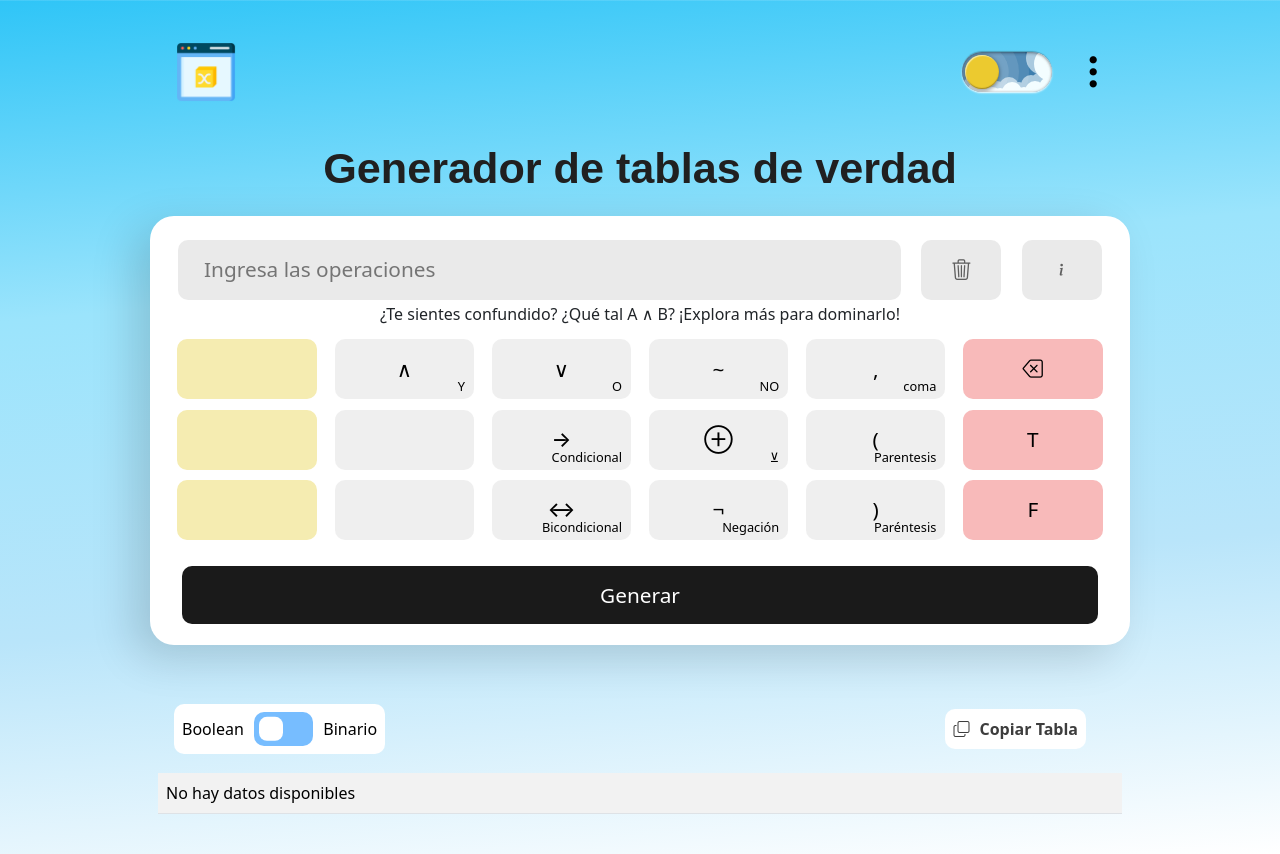
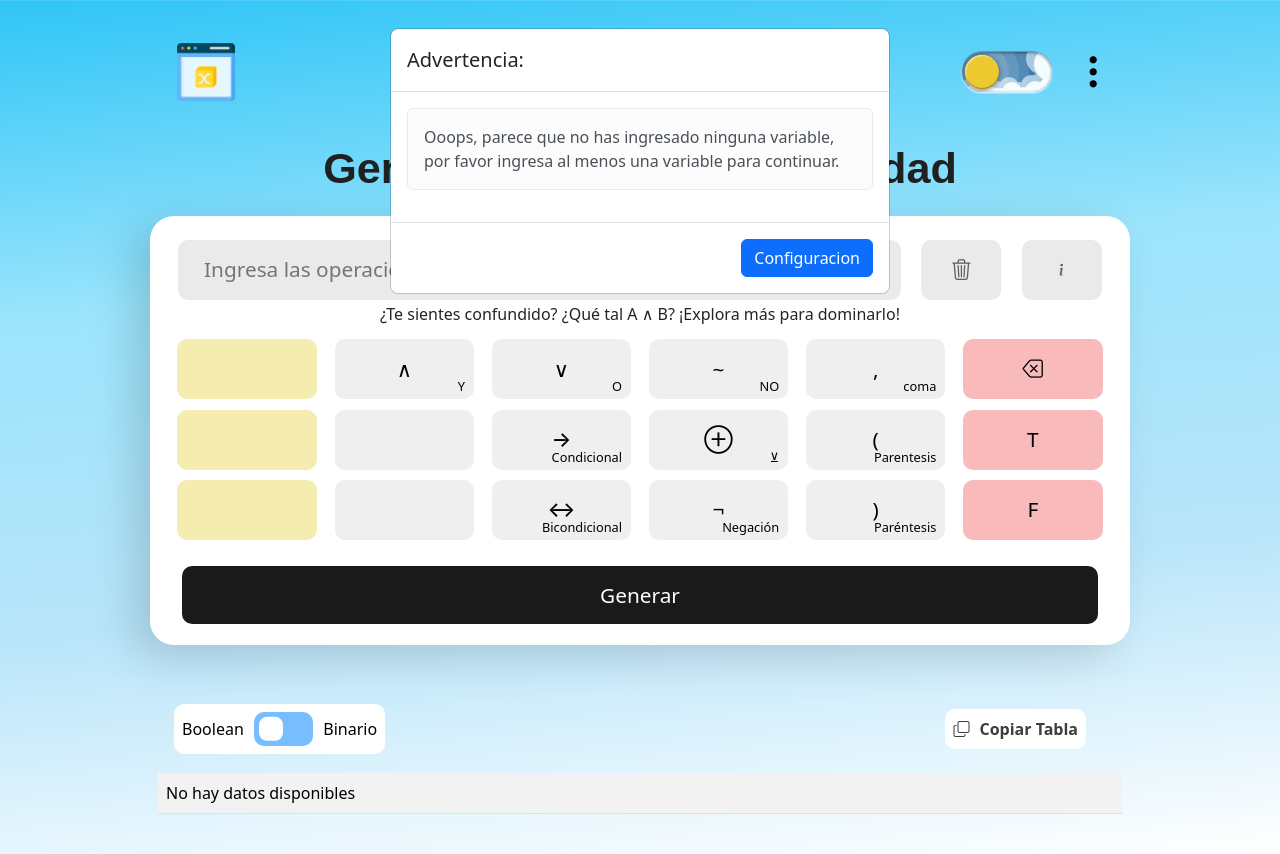
Before and after one commit to KEVIN01306/Tablas_de_verdad, a React (Vite) app in the folder front-tablas/: page / in a window 1280 px wide. Built offline with nearby package versions, Linux system fonts and the light colour scheme.

Commit message:
commit-validacion-variables

```diff
--- a/front-tablas/package.json
+++ b/front-tablas/package.json
@@ -18,6 +18,7 @@
   },
   "devDependencies": {
     "@eslint/js": "^9.22.0",
+    "@types/bootstrap": "^5.2.10",
     "@types/react": "^19.0.8",
     "@types/react-dom": "^19.0.3",
     "@vitejs/plugin-react": "^4.3.4",
--- a/front-tablas/src/components/keyboard.tsx
+++ b/front-tablas/src/components/keyboard.tsx
@@ -1,6 +1,8 @@
 import { useState,useEffect } from "react";
 import { useParams } from "react-router-dom";
-import { ModalInformacionE,ModalInformacionP } from "./modal";
+import { ModalInformacionE,ModalInformacionP,ModalNotVariables } from "./modal";
+import { Modal } from "bootstrap";
+
 
 const TittleKeyboard = () => {
     return (
@@ -50,7 +52,24 @@ const Tecla = ({
 };
 
 const TeclasKeyboard = ({ agregarCaracter, borrarUltimo }: { agregarCaracter: (val: string) => void; borrarUltimo: () => void }) => {
+        const cerrarBackdrop = () => {
+            setTimeout(() => {
+                document.querySelectorAll(".modal-backdrop").forEach(backdrop => backdrop.remove());
+                document.body.classList.remove("modal-open"); // Elimina clase que bloquea el scroll
+                document.body.style.overflow = "auto"; // Restaura el scroll normal
+            }, 300); // Tiempo suficiente para que el modal desaparezca antes de limpiar
+        };
         const valorString = localStorage.getItem("Proposiciones") ;
+        console.log("ValorString:",valorString);
+        const modalElement = document.getElementById('advertenciaV');
+        if (modalElement) {  // Asegura que no es null
+            const modal = new Modal(modalElement);
+            if (valorString === null){
+                cerrarBackdrop();
+                modal.show();
+            }
+        }
+
     const valor = valorString ? JSON.parse(valorString) : [];
     return (
         <div className="container-teclas-keyboard row">
@@ -269,6 +288,7 @@ const Keyboard = () => {
 
     return (
         <>
+            <ModalNotVariables/>
             <ModalInformacionE/>
             <ModalInformacionP/>
             <TittleKeyboard />
--- a/front-tablas/src/components/modal.tsx
+++ b/front-tablas/src/components/modal.tsx
@@ -1,7 +1,7 @@
 
 
-
-
+import { Modal } from "bootstrap";
+import { useNavigate } from "react-router-dom"
 
 
 
@@ -177,3 +177,53 @@ export const ModalInformacionP = () => {
         </>
     )
 }
+
+export const ModalNotVariables = () =>  {
+
+    const navigate = useNavigate()
+
+    const irProposiciones = () =>{
+        cerrarModal()
+        navigate('/configuracion/TableVariables')
+    }
+
+    const cerrarModal = () => {
+        const modalElement = document.querySelector("#advertenciaV");
+
+        if (modalElement) {
+            const modal = Modal.getInstance(modalElement) || new Modal(modalElement);
+            modal.hide();
+
+            // Espera un poco y elimina el fondo gris si queda activo
+            setTimeout(() => {
+                const backdrop = document.querySelector(".modal-backdrop");
+                if (backdrop) {
+                    backdrop.remove();
+                    document.body.classList.remove("modal-open"); // Evita que el scroll quede bloqueado
+                    document.body.style.overflow = "auto"; // Restaura el scroll si se bloqueó
+                }
+            }, 300); // Espera 300ms para asegurarse de que el modal se oculta primero
+        }
+    };
+
+    return(
+        <div className="modal fade" id="advertenciaV" data-bs-backdrop="static" data-bs-keyboard="false"  aria-labelledby="advertenciaVLabel" aria-hidden="true">
+        <div className="modal-dialog">
+            <div className="modal-content">
+            <div className="modal-header">
+                <h1 className="modal-title fs-5" id="advertenciaVLabel">Advertencia:</h1>
+            </div>
+            <div className="modal-body">
+                <div className="alert alert-light" role="alert">
+                    Ooops, parece que no has ingresado ninguna variable, por favor ingresa al menos una variable para continuar.
+                </div>
+            </div>
+            <div className="modal-footer">
+                <button type="button" className="btn btn-primary"  onClick={irProposiciones}>Configuracion</button>
+            </div>
+            </div>
+        </div>
+        </div>
+
+    )
+}
```
Also changed, not shown: 1 other file (tests, documents, lock files or other folders).
